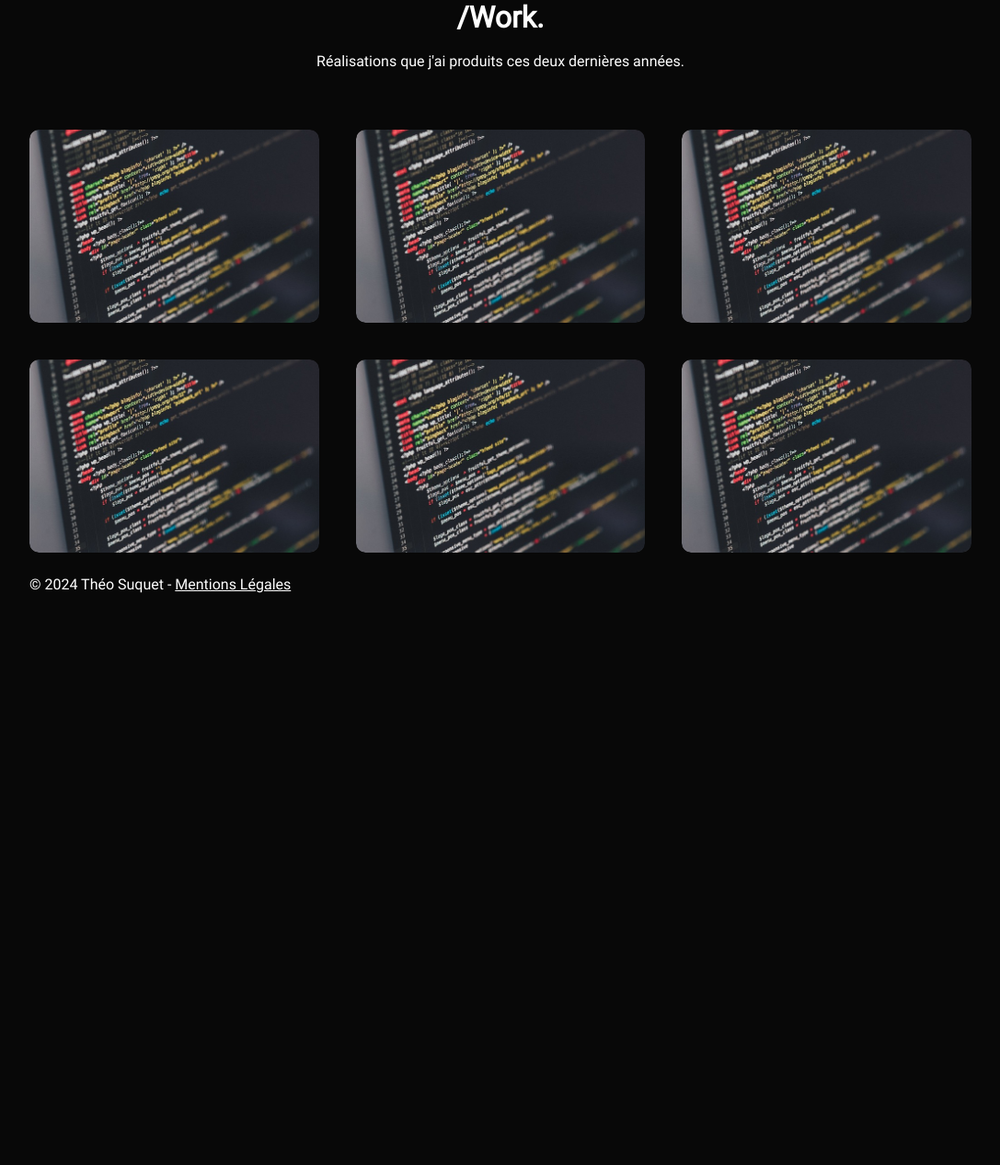
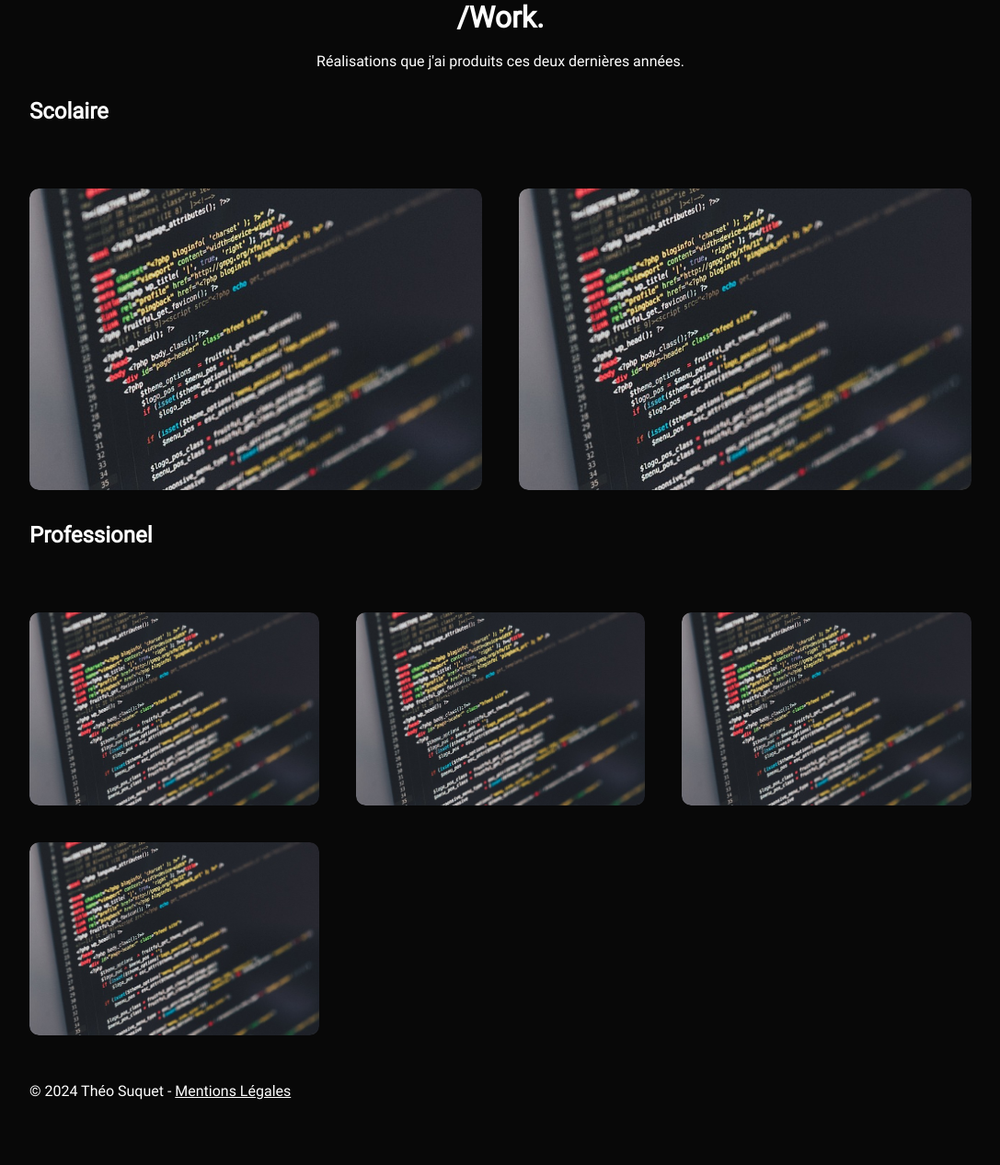
Before and after one commit to tsBlank/Portfolio, a PHP site: page /realisation.html in a window 1280 px wide. Shown: the part 180-1447 px from the top of the page at 92% size, without its empty margins (96-1183 px from the left). Before the commit the page ends 825 px from the top, so only its background shows below. Run offline with PHP 8.4, Linux system fonts and the light colour scheme; some libraries are stand-ins or nearby versions.

Commit message:
small update

```diff
--- a/gestion-support-client.html
+++ b/gestion-support-client.html
@@ -28,7 +28,7 @@
 
     <div class="container-realisation">
         <h2 style="padding-bottom: 1%;">Présentation de la gestion support client</h2>
-        <p style="padding-bottom: 3%">Prise en charge d'une demande client portant sur la modification de son site web.</p>
+        <p style="padding-bottom: 3%">Prise en charge d'une demande client portant sur la mise à jour de son site web.</p>
     </div>
 
     <div style="align-items: center; justify-content: center; display:flex; flex-direction: column; gap:20px;">
--- a/realisation.html
+++ b/realisation.html
@@ -32,7 +32,41 @@
 
     <p style="text-align: center;"><br>Réalisations que j'ai produits ces deux dernières années.</p>
 
+
     <div id="portfolio">
+
+        <h2>Scolaire</h2>
+
+        <div class="container">
+            <div class="work-list">
+
+                <div class="work">
+                    <img src="assets/work.jpg" alt="work">
+                    <div class="layer">
+                        <h3>Turkish Spaceline</h3>
+                        <p>Création d'une application de gestion de voyage spatiaux.</p>
+                        <a href="turkishspaceline.html"><i class="fa-solid fa-arrow-up-right-from-square"></i></a>
+                    </div>
+                </div>
+
+                <div class="work">
+                    <img src="assets/work.jpg" alt="work">
+                    <div class="layer">
+                        <h3>Snake</h3>
+                        <p>Création d'un jeu de type Snake</p>
+                        <a href="snake.html"><i class="fa-solid fa-arrow-up-right-from-square"></i></a>
+                    </div>
+                </div>
+
+
+
+
+            </div>
+        </div>
+
+
+        <h2>Professionel</h2>
+
         <div class="container">
             <div class="work-list">
 
@@ -42,15 +76,6 @@
                         <h3>Gestion Support Client</h3>
                         <p>Gestion d'une demande de modification sur un site web.</p>
                         <a href="gestion-support-client.html"><i class="fa-solid fa-arrow-up-right-from-square"></i></a>
-                    </div>
-                </div>
-
-                <div class="work">
-                    <img src="assets/work.jpg" alt="work">
-                    <div class="layer">
-                        <h3>Turkish Spaceline</h3>
-                        <p>Création d'une application de gestion de voyage spatiaux.</p>
-                        <a href="turkishspaceline.html"><i class="fa-solid fa-arrow-up-right-from-square"></i></a>
                     </div>
                 </div>
 
@@ -72,14 +97,6 @@
                     </div>
                 </div>
 
-                <div class="work">
-                    <img src="assets/work.jpg" alt="work">
-                    <div class="layer">
-                        <h3>Snake</h3>
-                        <p>Création d'un jeu de type Snake</p>
-                        <a href="snake.html"><i class="fa-solid fa-arrow-up-right-from-square"></i></a>
-                    </div>
-                </div>
 
                 <div class="work">
                     <img src="assets/work.jpg" alt="work">
@@ -93,6 +110,7 @@
 
             </div>
         </div>
+
     </div>
 
     <footer>
--- a/style.css
+++ b/style.css
@@ -83,6 +83,7 @@ nav ul li a:hover::after{
 
 #portfolio{
     padding: 5px 0;
+    margin-bottom: 2%;
 }
 
 .work-list{
@@ -285,3 +286,8 @@ hr {
     width: 38px;
     margin-bottom: 5px;
 }
+
+#portfolio h2 {
+    padding: 10px 10%;
+    padding-top: 2%;
+}
--- a/veille.html
+++ b/veille.html
@@ -96,6 +96,7 @@
                         </div>
                     </div>
 
+
                 </div>
             </div>
         </div>
```
